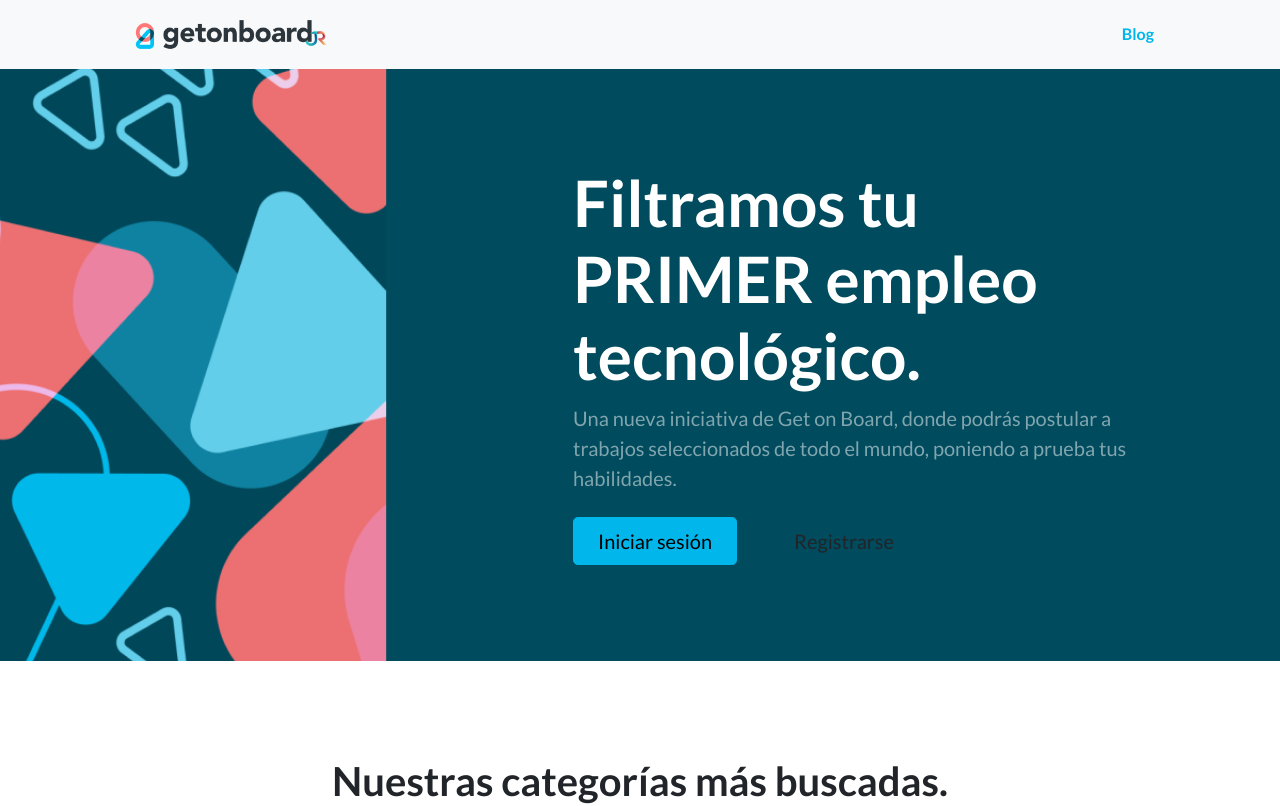
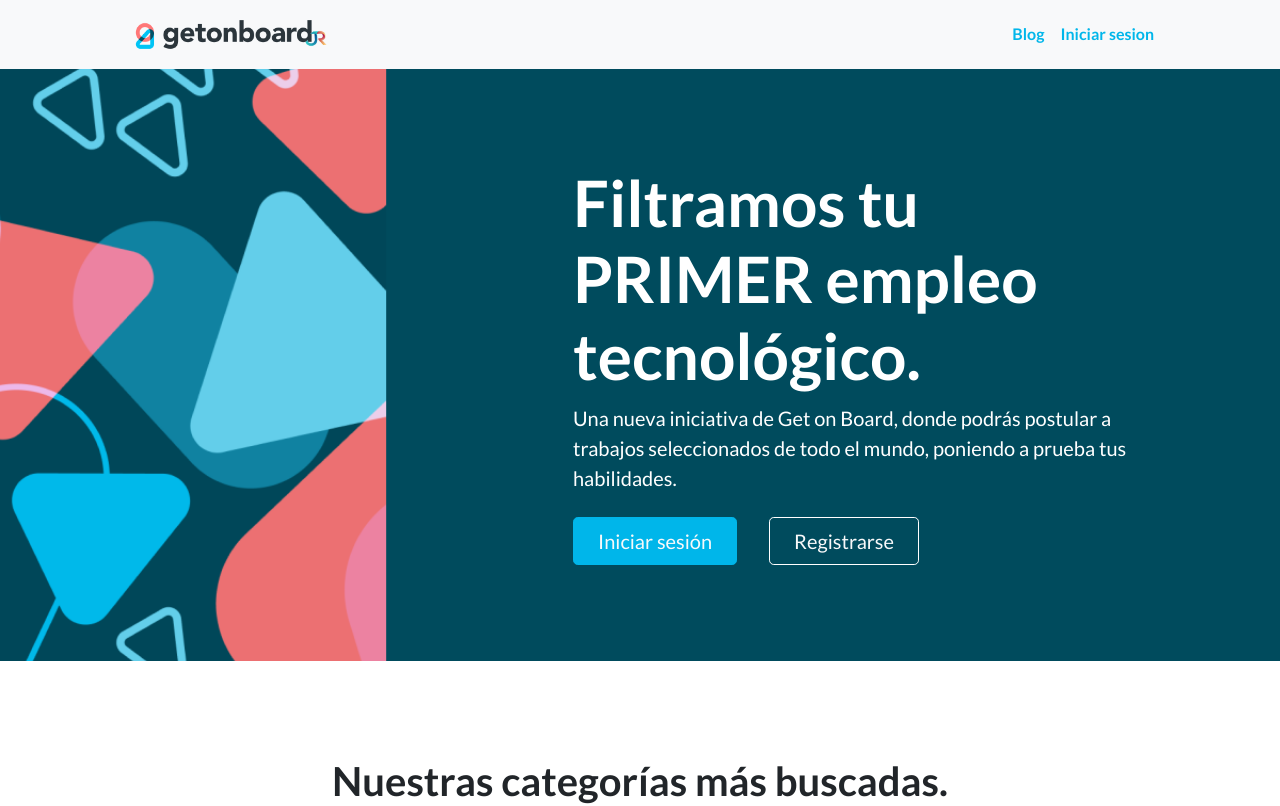
Before and after one commit to codechain-17/frontend, a React (Create React App) app: page / in a window 1280 px wide. Shown: the top 806 px of the page. Built offline with nearby package versions, Linux system fonts and the light colour scheme; no server answers.

Commit message:
userContext

```diff
--- a/src/App.js
+++ b/src/App.js
@@ -18,14 +18,22 @@ import Postulaciones from "./components/Profiles/UserProfile/Postulaciones";
 import { SearchProvider } from "./Context/SearchContext";
 import LoginForm from './components/LoginForm/LoginForm';
 import RegisterForm from './components/RegisterForm/RegisterForm';
+import { useContext } from "react";
+import { UserContext } from "./Context/UserContext";
 
 function App() {
+  const {authUser} = useContext(UserContext)
+
   return (
     <SearchProvider>
       <BrowserRouter>
+
         <Layout>
+
           <Navbar />
+
           <Switch>
+
             <Route exact path="/">
               <Header options={"home"} />
               <FeaturesSection />
@@ -48,6 +56,9 @@ function App() {
               <RegisterForm />
             </Route>
 
+            {
+              authUser &&
+                <>
                     <Route exact path="/dashboard/:id">
                       <Profile>
                         <Dashboard />
@@ -71,15 +82,21 @@ function App() {
                       {/* Listado de sus favoritos */}
                       </Profile>
                     </Route>
+                </>
+            }
 
             <Route exact path="/jobs/:id">
               <Profile>
                 <BussinessProfile />
               </Profile>
             </Route>
+
           </Switch>
+
           <Footer />
+
         </Layout>
+
       </BrowserRouter>
     </SearchProvider>
   );
--- /dev/null
+++ b/src/Context/UserContext.js
@@ -0,0 +1,46 @@
+import React, { createContext, useEffect, useState } from 'react'
+
+
+export const UserContext = createContext();
+
+export const UserProvider = ({children}) => {
+    const [dataUser, setDataUser] = useState([]);
+    const [authUser, setAuthUser] = useState(false);
+
+    const logOut = () => {
+        fetch("/api/logout", {
+            method: "GET",
+            headers: {
+                "Content-Type": "application/json",
+            },
+        }).then(() => {
+            setAuthUser(false)
+            window.location = "/";
+        });
+    };
+
+    useEffect(() => {
+        fetch("/api/getuser")
+            .then((res) => res.json())
+            .then((res) => {
+                setDataUser(res);
+            })
+            .catch((err) => {
+            console.log(`error: ${err}`);
+            });
+    }, []);
+
+
+
+
+    return (
+        <UserContext.Provider value={{
+            dataUser,
+            authUser,
+            setAuthUser,
+            logOut
+        }}>
+            {children}
+        </UserContext.Provider>
+    )
+}
--- a/src/components/Header/Header.js
+++ b/src/components/Header/Header.js
@@ -1,22 +1,14 @@
 
-import React, { useEffect, useState } from 'react';
+import React, { useContext, useEffect, useState } from 'react';
 import { Link, useLocation } from 'react-router-dom';
+import { UserContext } from '../../Context/UserContext';
 import headerOptions from './headerOptions';
 
 
 const Header = ({options}) => {
     const location = useLocation();
+    const { authUser} = useContext(UserContext);
 
-    const [dataUser, setDataUser] = useState([]);
-
-    useEffect(() => {
-      fetch("/api/getuser")
-        .then((res) => res.json())
-        .then((res) => setDataUser(res))
-        .catch((err) => {
-          console.log(`error: ${err}`);
-        });
-    }, []);
 
 
     return (
@@ -29,13 +21,23 @@ const Header = ({options}) => {
                     <div className="col-lg-8 col-xl-7 col-xxl-6">
                     <div className="my-5 text-center text-xl-start">
                             <h1 className="display-3 fw-bolder text-white mb-2">{headerOptions[options].title}</h1>
-                            <p className="lead fw-normal text-white-50 mb-4">{headerOptions[options].description}</p>
+                            <p className="lead fw-normal text-white mb-4">{headerOptions[options].description}</p>
                             {
                                 (location.pathname === '/') &&
                                 <div className="d-grid gap-3 d-sm-flex justify-content-sm-center justify-content-xl-start">
 
-                                    {!dataUser.name && <Link className="btn btn-primary btn-lg px-4 me-sm-3" exact to="/login">{headerOptions[options].primaryButton}</Link>}
-                                    {!dataUser.name && <Link className="btn btn-outline-light btn-lg px-4" exact to="/signup">{headerOptions[options].secondaryButton}</Link>}
+                                    {
+                                        !authUser &&
+                                            <Link className="btn btn-primary btn-lg px-4 me-sm-3 text-light" exact to="/login">
+                                                {headerOptions[options].primaryButton}
+                                            </Link>
+                                    }
+                                    {
+                                        !authUser &&
+                                            <Link className="btn btn-outline-light border-white btn-lg px-4 text-light" exact to="/signup">
+                                                {headerOptions[options].secondaryButton}
+                                            </Link>
+                                    }
 
                                 </div>
                             }
--- a/src/components/LoginForm/LoginForm.js
+++ b/src/components/LoginForm/LoginForm.js
@@ -1,9 +1,11 @@
-import React, { useState } from 'react';
+import React, { useContext, useState } from 'react';
 
 import Axios from "axios";
 import { Link } from 'react-router-dom';
+import { UserContext } from '../../Context/UserContext';
 
 const LoginForm = () => {
+  const {setAuthUser} = useContext(UserContext)
   const [dataUserName, setDataUserName] = useState([]);
   const [dataUserPass, setDataUserPass] = useState([]);
 
@@ -20,8 +22,10 @@ const LoginForm = () => {
           const data = res.data;
           const status = res.status;
           if(data === "No User Exists") {
+              setAuthUser(false)
               window.location = "/faillogin"
           } else if(status === 200 && data !== "No User Exists") {
+              setAuthUser(true)
               window.location = "/"
           }
       });
@@ -48,7 +52,7 @@ const LoginForm = () => {
 
                   <div className="d-flex align-items-center mb-3 pb-1">
                     <i className="fas fa-cubes fa-2x me-3" style={{color: '#ff6219'}}></i>
-                    <span className="h1 fw-bold mb-0">Get On Board Jr</span>
+                    <span className="h1 fw-bold mb-0">Get On Board Junior</span>
                   </div>
 
                   <h5 className="fw-normal mb-3 pb-3" style={{letterSpacing: '1px'}}>Ingresa a tu cuenta</h5>
@@ -64,7 +68,7 @@ const LoginForm = () => {
                   </div>
 
                   <div className="pt-1 mb-4">
-                    <button onClick={login} className="btn btn-dark btn-lg btn-block" type="button">Acceder</button>
+                    <button onClick={login} className="btn btn-primary text-light btn-lg btn-block" type="button">Acceder</button>
                   </div>
 
                   <a className="small text-muted" href="#!">Olvidaste tu contraseña?</a>
--- a/src/components/Navbar/Navbar.js
+++ b/src/components/Navbar/Navbar.js
@@ -1,17 +1,9 @@
-import React, { useEffect, useState } from 'react'
+import React, { useContext } from 'react'
 import { Link } from 'react-router-dom'
+import { UserContext } from '../../Context/UserContext';
 
 const Navbar = () => {
-    const [dataUser, setDataUser] = useState([]);
-
-    useEffect(() => {
-      fetch("/api/getuser")
-        .then((res) => res.json())
-        .then((res) => console.log(res))
-        .catch((err) => {
-          console.log(`error: ${err}`);
-        });
-    }, []);
+    const {authUser, dataUser, logOut} = useContext(UserContext);
 
     return (
         <nav className="navbar navbar-expand-lg navbar-light bg-light">
@@ -23,8 +15,27 @@ const Navbar = () => {
                 <div className="collapse navbar-collapse" id="navbarSupportedContent">
                     <ul className="navbar-nav ms-auto mb-2 mb-lg-0 li_menu_item">
                         <li className="nav-item"><Link className="nav-link" to={{pathname: "https://www.getonbrd.com/blog/posts" }} target="_blank">Blog</Link></li>
-                       {/* {!dataUser.name && <li className="nav-item"><Link className="nav-link" to="/login">Iniciar sesion</Link></li>}
-                         {dataUser.name && <li className="nav-item"><Link className="nav-link" to={`/dashboard/${dataUser[_id]}/perfil`}>Mi perfil</Link></li>} */}
+                        {
+                            !authUser &&
+                                <li className="nav-item">
+                                    <Link className="nav-link" to="/login">Iniciar sesion</Link>
+                                </li>
+                        }
+                        {
+                            authUser &&
+                                <>
+                                    <li className="nav-item"><Link className="nav-link" to={`/dashboard/${dataUser.name}/perfil`}>Mi perfil</Link></li>
+                                    <li className="nav-item">
+                                        <button
+                                            className="nav-link border-0 "
+                                            style={{backgroundColor: 'transparent'}}
+                                            onClick={logOut}
+                                        >
+                                            Cerrar sesión
+                                        </button>
+                                    </li>
+                                </>
+                        }
                     </ul>
                 </div>
             </div>
--- a/src/components/Navbar/_navbar.scss
+++ b/src/components/Navbar/_navbar.scss
@@ -1,10 +1,12 @@
-.li_menu_item a {
-    color: $celeste !important;
-    font-weight: bold;
-    font-size: 1rem;
-     display: block;
-    width: auto;
-    &:hover {
+.li_menu_item {
+    a, button {
+        color: $celeste !important;
+        font-weight: bold;
+        font-size: 1rem;
+         display: block;
+        width: auto;
+    }
+    a:hover, button:hover {
         background-color: rgba(177, 222, 230, 0.315);
         border-radius: 3px;
         border: none;
--- a/src/components/Profiles/ProfileHeader.js
+++ b/src/components/Profiles/ProfileHeader.js
@@ -1,24 +1,20 @@
-import React, { useEffect, useState } from 'react'
+import React, { useContext, useEffect, useState } from 'react'
 import { Spinner } from 'react-bootstrap';
 import { Link, useLocation } from 'react-router-dom'
 import {images} from '../../assets/images'
+import { UserContext } from '../../Context/UserContext';
 import { companyData, jobsData } from '../../data/getData';
 
 const ProfileHeader = ({id}) => {
+    const {dataUser} = useContext(UserContext)
     const [loader, setLoader] = useState(false)
     const [user, setUser] = useState(true)
     const [ values, setValues ] = useState({
         name: '',
         description: '',
-        avatar: ''
+        gender: ''
     });
     const location = useLocation();
-
-    const userData = {
-        name: 'Juan Perez',
-        description: "There are many variations of passages of Lorem Ipsum available, but the majority have suffered alteration in some form, by injected humour, or randomised words which don't look even slightly believable. If you are going to use a passage of Lorem Ipsum",
-        avatar: 'avatar3'
-    }
 
     const getJobs = async () => {
         const data = await jobsData()
@@ -36,7 +32,7 @@ const ProfileHeader = ({id}) => {
         setValues({
             name: company.data.attributes.name,
             description: company.data.attributes.description,
-            avatar: company.data.attributes.logo
+            logo: company.data.attributes.logo
         })
         setLoader(false)
         return company
@@ -45,7 +41,11 @@ const ProfileHeader = ({id}) => {
 
     useEffect(()=>{
         if (location.pathname.includes('dashboard')) {
-            setValues(userData)
+            setValues({
+                name: dataUser.name,
+                description: dataUser.portfolio,
+                gender: dataUser.gender
+            })
         }
         if (location.pathname.includes('jobs')) {
             setLoader(true)
@@ -80,8 +80,11 @@ const ProfileHeader = ({id}) => {
                                                     <img
                                                         src={
                                                             user
-                                                            ? values && images[values.avatar]
-                                                            : values && values.avatar
+                                                            ? values &&
+                                                                (values.gender === 'masculino'
+                                                                    ? images.avatar1
+                                                                    : images.avatar5)
+                                                            : values && values.logo
                                                         }
                                                         alt='avatar'
                                                         className="profile__avatarImage rounded-circle img-fluid mb-2"
--- a/src/components/Profiles/UserProfile/ProfileData.js
+++ b/src/components/Profiles/UserProfile/ProfileData.js
@@ -1,17 +1,8 @@
-import React, { useEffect, useState } from 'react'
+import React, { useContext } from 'react'
+import { UserContext } from '../../../Context/UserContext';
 
 const ProfileData = () => {
-    const [dataUser, setDataUser] = useState([]);
-
-    useEffect(() => {
-      fetch("/api/getuser")
-        .then((res) => res.json())
-        .then((res) => setDataUser(res))
-        .catch((err) => {
-          console.log(`error: ${err}`);
-        });
-    }, []);
-
+    const {dataUser} = useContext(UserContext);
 
     return (
         <section className="py-5">
--- a/src/components/RegisterForm/RegisterForm.js
+++ b/src/components/RegisterForm/RegisterForm.js
@@ -1,8 +1,10 @@
-import React, { useState } from "react";
+import React, { useContext, useState } from "react";
 
 import Axios from "axios";
+import { UserContext } from "../../Context/UserContext";
 
 const RegisterForm = () => {
+  const {setAuthUser} = useContext(UserContext)
   const [dataUserName, setDataUserName] = useState([]);
   const [dataName, setDataName] = useState([]);
   const [dataLastName, setDataLastName] = useState([]);
@@ -33,8 +35,10 @@ const RegisterForm = () => {
       const data = res.data;
       const status = res.status;
       if (data === "User Already Exists") {
+        setAuthUser(false)
         window.location = "/failregister";
       } else if (status === 200 && data !== "User Already Exists") {
+        setAuthUser(true)
         window.location = "/login";
       }
     });
@@ -52,7 +56,7 @@ const RegisterForm = () => {
               <div className="card-body p-4 p-md-5">
               <div className="d-flex align-items-center mb-3 pb-1">
                     <i className="fas fa-cubes fa-2x me-3" style={{color: '#ff6219'}}></i>
-                    <span className="h1 fw-bold mb-0">Get On Board Jr</span>
+                    <span className="h1 fw-bold mb-0">Get On Board Junior</span>
                   </div>
 
                   <h5 className="fw-normal mb-3 pb-3" style={{letterSpacing: '1px'}}>Regístrate</h5>
@@ -218,7 +222,7 @@ const RegisterForm = () => {
                         <option value="DevOps">DevOps</option>
                         <option value="QA">QA</option>
                       </select>
-                      <label className="form-label select-label">
+                      <label className="form-label select-label p-2">
                         Elije una opción
                       </label>
                     </div>
@@ -226,7 +230,7 @@ const RegisterForm = () => {
 
                   <div className="mt-4 pt-2">
                     <button
-                      class="btn btn-primary btn-lg"
+                      class="btn btn-primary text-light btn-lg"
                       type="submit"
                       onClick={register}
                       value="Registrarse"
--- a/src/components/Search/SearchResults.js
+++ b/src/components/Search/SearchResults.js
@@ -83,7 +83,7 @@ const SearchResults = () => {
 
     return (
         <section className="py-5 bg-light searchResults" >
-            <h2 className='text-center bold mb-4 text-light'>Búsquedas Junior</h2>
+            <h2 className='text-center bold mb-4'>Búsquedas Junior</h2>
             {
                 loader
                     ?
--- a/src/components/Sidebar/Sidebar.js
+++ b/src/components/Sidebar/Sidebar.js
@@ -1,23 +1,15 @@
-import React from "react";
+import React, { useContext } from "react";
 import { NavLink } from "react-router-dom";
 import { AiFillDashboard } from "react-icons/ai";
 import { FaUser } from "react-icons/fa";
 import { MdOutlineWork } from "react-icons/md";
 import { RiFileCopy2Fill } from "react-icons/ri";
 import { IoExit } from "react-icons/io5";
+import { UserContext } from "../../Context/UserContext";
 
 const Sidebar = ({id}) => {
+    const {logOut} = useContext(UserContext);
 
-  const logOut = () => {
-    fetch("/api/logout", {
-      method: "GET",
-      headers: {
-        "Content-Type": "application/json",
-      },
-    }).then(() => {
-      window.location = "/";
-    });
-  };
 
     return (
         <div className="col-md-4 col-lg-3 pr-md-4">
--- a/src/index.js
+++ b/src/index.js
@@ -1,11 +1,14 @@
 import React from 'react';
 import ReactDOM from 'react-dom';
 import App from './App';
+import { UserProvider } from './Context/UserContext';
 
 
 ReactDOM.render(
   <React.StrictMode>
-    <App />
+    <UserProvider>
+      <App />
+    </UserProvider>
   </React.StrictMode>,
   document.getElementById('root')
 );
```
Lines whose indentation alone changed are shown as unchanged.
